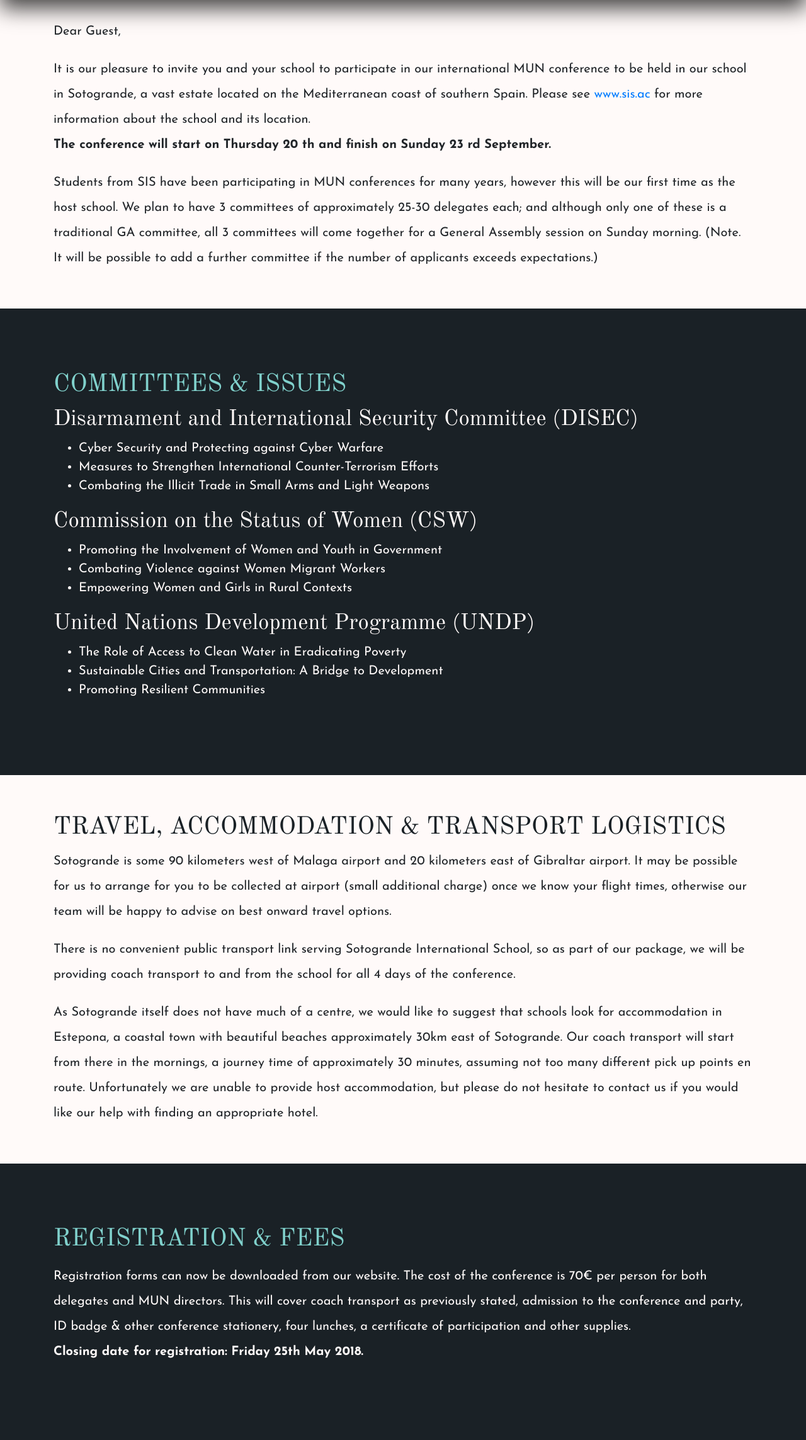
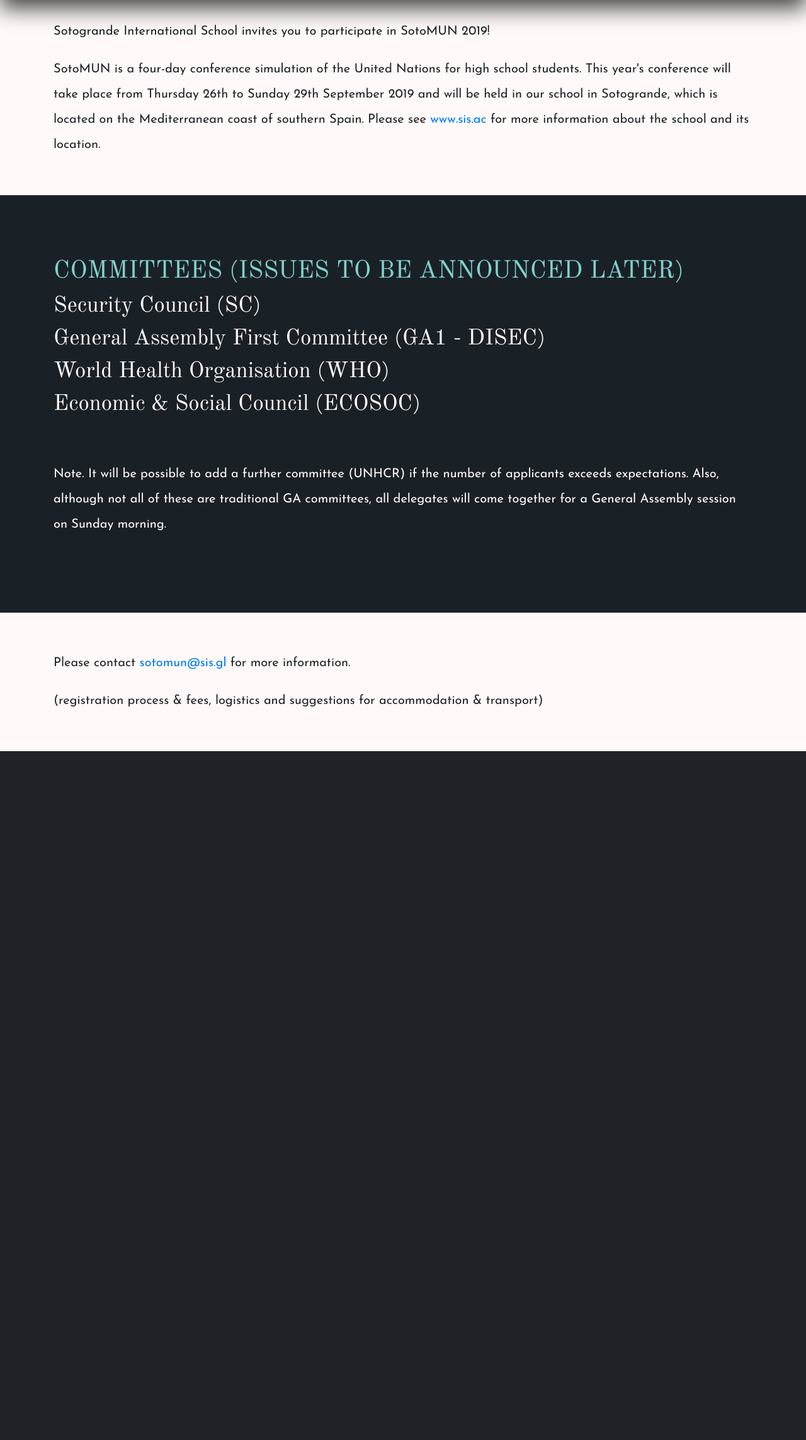
Before and after one commit to Bubsicle/SOTOMUN, a PHP site: page /conference.php in a window 1280 px wide. Shown: the part 78-2365 px from the top of the page at 63% size. After the commit the page ends 1271 px from the top, so only its background shows below. Run offline with PHP 8.4, Linux system fonts and the light colour scheme; some libraries are stand-ins or nearby versions.

Commit message:
Update, starting the MUN again
- Took down some out of date info
- Updated some info

```diff
--- a/conference.php
+++ b/conference.php
@@ -2,45 +2,44 @@
 <?php include("inc/nav.php")?>
 <div class="main-nobg letter">
   <div class="container mt-4 mb-5">
-    <p>Dear Guest,</p>
-    <p>It is our pleasure to invite you and your school to participate in our international MUN conference to be held in
-      our school in Sotogrande, a vast estate located on the Mediterranean coast of southern Spain. Please see
-      <a href="http://sis.ac">www.sis.ac</a> for more information about the school and its location.
-      <br><span class="bold">The conference will start on Thursday 20 th and finish on Sunday 23 rd September.</span></p>
-      <p>Students from SIS have been participating in MUN conferences for many years, however this will be our first
-        time as the host school.
-        We plan to have 3 committees of approximately 25-30 delegates each; and although only one of these is a
-        traditional GA committee, all 3 committees will come together for a General Assembly session on Sunday
-        morning.
-        &#40;Note. It will be possible to add a further committee if the number of applicants exceeds expectations.&#41;</p>
+    <p>Sotogrande International School invites you to participate in SotoMUN 2019!</p>
+    <p>SotoMUN is a four-day conference simulation of the United Nations for high school students. This year's conference will take place from Thursday 26th to Sunday 29th September 2019 and will be held in our school in Sotogrande, which is located on the Mediterranean coast of southern Spain. Please see <a href="https://www.google.com/url?q=http://www.sis.ac&source=gmail&ust=1553444603237000&usg=AFQjCNEIPsG6iaWNC0_Ly4XTgI9jeAZMnw">www.sis.ac</a> for more information about the school and its location.</p>
       </div>
     </div>
 
     <div class="main">
       <div class="container">
-        <h2 class="mt-4">Committees &amp; Issues</h2>
-        <h3>Disarmament and International Security Committee &#40;DISEC&#41;</h3>
-        <ul>
+        <h2 class="mt-4">Committees &#40;Issues to be announced later&#41;</h2>
+        <h3>Security Council &#40;SC&#41;</h3>
+        <!-- <ul>
           <li>Cyber Security and Protecting against Cyber Warfare</li>
           <li>Measures to Strengthen International Counter-Terrorism Efforts</li>
           <li>Combating the Illicit Trade in Small Arms and Light Weapons</li>
-        </ul>
-        <h3>Commission on the Status of Women &#40;CSW&#41;</h3>
-        <ul>
+        </ul> -->
+        <h3>General Assembly First Committee &#40;GA1 - DISEC&#41;</h3>
+        <!-- <ul>
           <li>Promoting the Involvement of Women and Youth in Government</li>
           <li>Combating Violence against Women Migrant Workers</li>
           <li>Empowering Women and Girls in Rural Contexts</li>
-        </ul>
-        <h3>United Nations Development Programme &#40;UNDP&#41;</h3>
-        <ul>
+        </ul> -->
+        <h3>World Health Organisation &#40;WHO&#41;</h3>
+        <!-- <ul>
           <li>The Role of Access to Clean Water in Eradicating Poverty</li>
           <li>Sustainable Cities and Transportation: A Bridge to Development</li>
           <li>Promoting Resilient Communities</li>
-        </ul>
+        </ul> -->
+        <h3>Economic & Social Council  &#40;ECOSOC&#41;</h3>
+        <p>Note. It will be possible to add a further committee (UNHCR) if the number of applicants exceeds expectations. Also, although not all of these are traditional GA committees, all delegates will come together for a General Assembly session on Sunday morning.</p>
       </div>
     </div>
 
     <div class="mt-5 main-nobg letter">
+      <div class="container mb-5">
+        <p>Please contact <a href="mailto:sotomun@sis.gl">sotomun@sis.gl</a> for more information.</p>
+        <p>(registration process & fees, logistics and suggestions for accommodation & transport)   </p>
+            </div>
+          </div>
+    <!-- <div class="mt-5 main-nobg letter">
       <div class="container mb-5">
         <h2 class="mt-4">Travel, accommodation &amp; transport logistics</h2>
         <p>Sotogrande is some 90 kilometers west of Malaga airport and 20 kilometers east of Gibraltar airport.
@@ -57,9 +56,9 @@
               Unfortunately we are unable to provide host accommodation, but please do not hesitate to contact us if you
               would like our help with finding an appropriate hotel.</p>
             </div>
-          </div>
+          </div> -->
 
-          <div class="main">
+          <!-- <div class="main">
             <div class="container">
               <h2>Registration &amp; Fees</h2>
               <p class="pt-1">Registration forms can now be downloaded from our website. The cost of the conference is 70€ per person
@@ -69,5 +68,5 @@
                 <br>
                 <span class="bold">Closing date for registration: Friday 25th May 2018.</span></p>
               </div>
-            </div>
+            </div> -->
             <?php include("inc/footer.php")?>
--- a/inc/nav.php
+++ b/inc/nav.php
@@ -33,7 +33,7 @@
         <div class="dropdown-menu" aria-labelledby="navbarDropdown">
           <a class="dropdown-item" href="aboutmun.php">About MUN</a>
           <div class="dropdown-divider"></div>
-          <a class="dropdown-item" href="aboutschool.php">About our school</a>
+          <a class="dropdown-item" href="coming_soon.php">About our school</a>
         </div>
       </li>
       <li class="nav-item dropdown">
@@ -43,22 +43,22 @@
         <div class="dropdown-menu" aria-labelledby="navbarDropdown">
           <a class="dropdown-item" href="conference.php">General Information</a>
           <div class="dropdown-divider"></div>
-          <a class="dropdown-item" href="sponsors.php">Sponsors</a>
+          <a class="dropdown-item" href="coming_soon.php">Sponsors</a>
           <div class="dropdown-divider"></div>
-          <a class="dropdown-item" href="participants.php">Participants</a>
+          <a class="dropdown-item" href="coming_soon.php">Participants</a>
           <div class="dropdown-divider"></div>
-          <a class="dropdown-item" href="issues.php">Committees &amp; Issues</a>
+          <a class="dropdown-item" href="coming_soon.php">Committees &amp; Issues</a>
           <div class="dropdown-divider"></div>
-          <a class="dropdown-item" href="rules_procedure.php">Rules of Procedure</a>
+          <a class="dropdown-item" href="coming_soon.php">Rules of Procedure</a>
         </div>
       <li class="nav-item">
-        <a class="nav-link" href="registration.php">Registration</a>
+        <a class="nav-link" href="coming_soon.php">Registration</a>
       </li>
       <li class="nav-item">
-        <a class="nav-link" href="schedule.php">Schedule</a>
+        <a class="nav-link" href="coming_soon.php">Schedule</a>
       </li>
       <li class="nav-item">
-        <a class="nav-link" href="team.php">Team</a>
+        <a class="nav-link" href="coming_soon.php">Team</a>
       </li>
     </ul>
     <img class="sotomun-nav-logo ml-auto" src="assets/sotomun.png">
```
